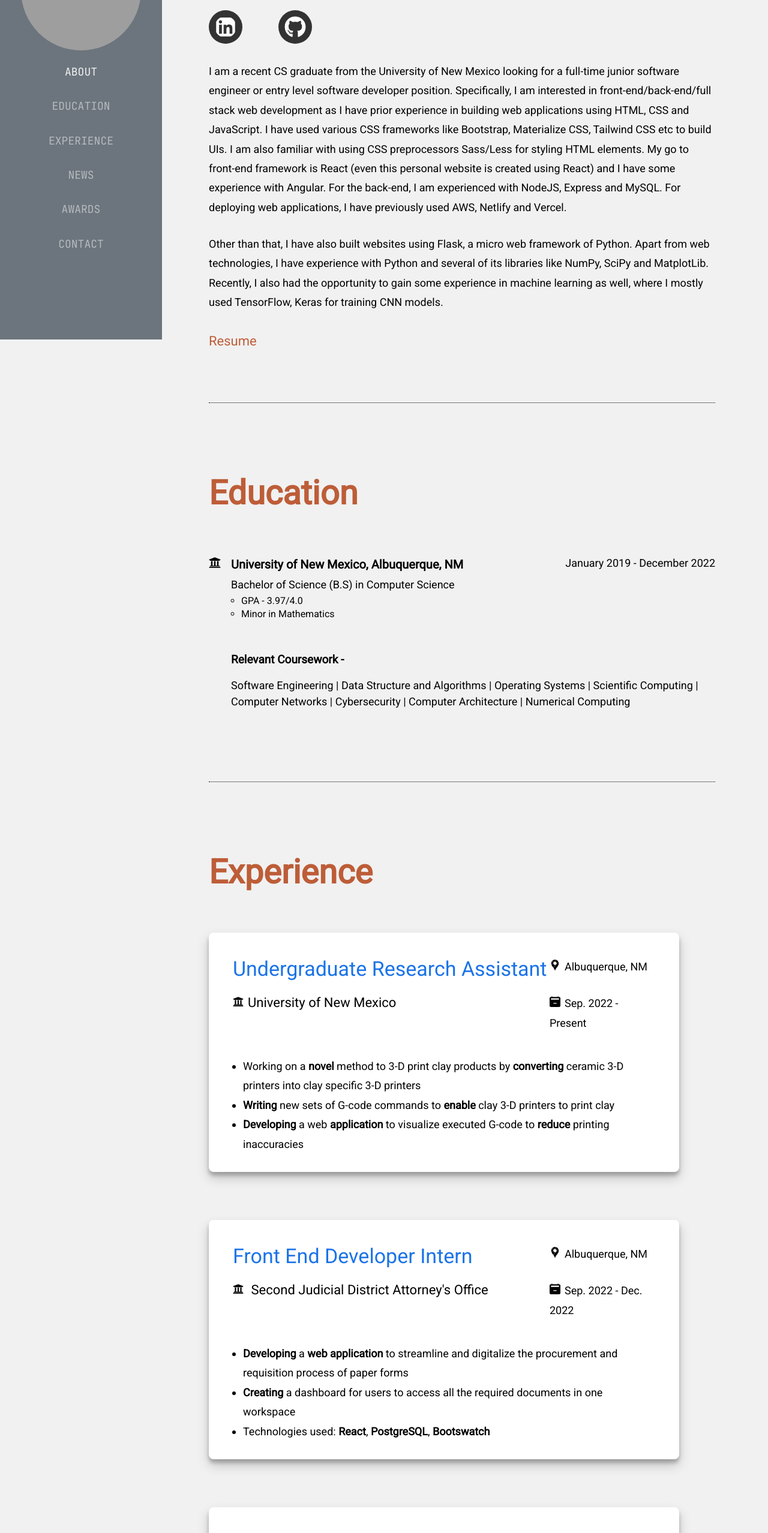
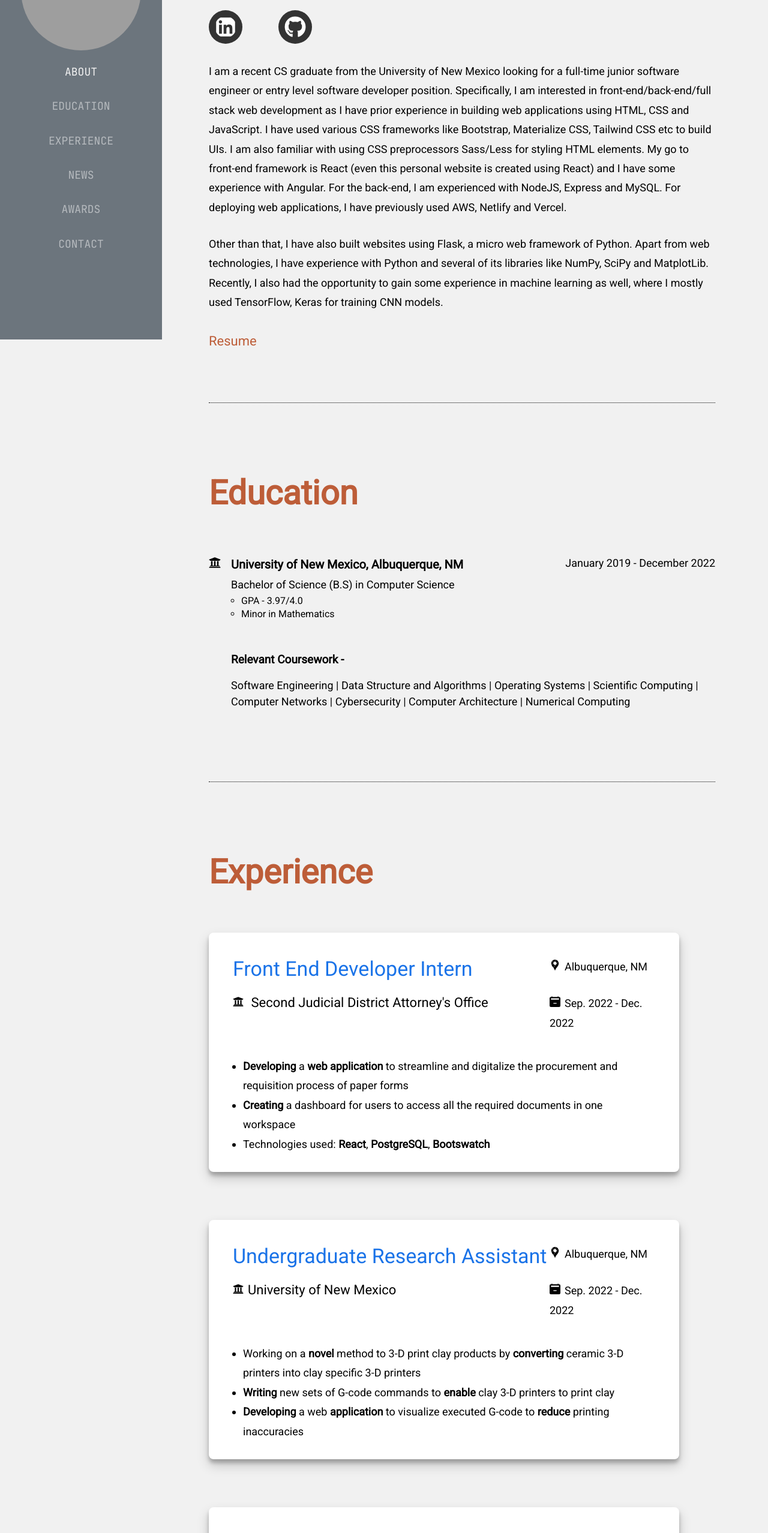
Before and after one commit to SHASWAT2000-loves-logic/Personal-Website, a React (Create React App) app: page / in a window 1280 px wide. Shown: the part 234-2790 px from the top of the page at 60% size. Built offline with nearby package versions, Linux system fonts and the light colour scheme; grey boxes are pictures that could not be loaded.

Commit message:
fixed active link and reload issue

```diff
--- a/src/App.js
+++ b/src/App.js
@@ -11,7 +11,7 @@
 */
 
 /* Note- There is also MobileNavbar component that has the hamburger menu, but it only shows on mobile devices that have width less than 480px*/
-
+import { useEffect } from "react";
 import Sidebar from "./components/Sidebar";
 import About from "./components/About";
 import Education from "./components/Education";
@@ -23,11 +23,12 @@ import Contact from "./components/Contact";
 // only for mobile devices
 import MobileNavbar from "./components/MobileNavbar";
 
+// when the page is refreshed the user will be directly taken to the top of the website
 function App() {
-  // when the page is refreshed the user will be directly taken to the top of the page
-  window.onbeforeunload = () => {
-    window.scrollTo(0, 0);
-  };
+  useEffect(() => {
+    window.history.scrollRestoration = "manual";
+  }, []);
+
   return (
     <div id="personal_website">
       <Sidebar />
--- a/src/components/Awards.jsx
+++ b/src/components/Awards.jsx
@@ -9,7 +9,7 @@ function Awards() {
       <p><FaMedal className="award_icon"/><span className="highlighted">Dean's List </span>(2019-2022); for 3.5+ GPA every semester</p>
       <p><FaMedal className="award_icon"/><span className="highlighted">Engineering Student Success Scholarship </span>at University of New Mexico (2020-2021); $500 per semester</p>
       <p><FaMedal className="award_icon"/><span className="highlighted">Selected </span>to participate in the Quantum Undergraduate Research Experience at the University of New Mexico (2021 &amp; 2022) (declined)</p>
-      <p><FaMedal className="award_icon"/><span className="highlighted">Amigo Scholarship </span>at the University of New Mexico (2019-Present); covers $16000 per semester in tuition</p>
+      <p><FaMedal className="award_icon"/><span className="highlighted">Amigo Scholarship </span>at the University of New Mexico (2019-2022); covers $16000 per semester in tuition</p>
     </div>
   )
 }
--- a/src/components/Experience.jsx
+++ b/src/components/Experience.jsx
@@ -11,21 +11,6 @@ function Experience() {
 
       <div className="card">
         <div className="card_grid">
-          <div className="position">Undergraduate Research Assistant</div>
-          <div className="location"><SiGooglemaps className="card_icon"/>Albuquerque, NM</div>
-          <div className="company"><FaUniversity className="card_icon"/>University of New Mexico</div>
-          <div className="dates"><BsFillCalendar2MinusFill className="card_icon"/>Sep. 2022 - Present</div>
-        </div>
-        <ul className="position_description">
-          <li>Working on a <span className="bold">novel</span> method to 3-D print clay products by <span className="bold">converting</span> ceramic 3-D printers into clay specific 3-D printers</li>
-          <li><span className="bold">Writing</span> new sets of G-code commands to <span className="bold">enable</span> clay 3-D printers to print clay</li>
-          <li><span className="bold">Developing</span> a web <span className="bold">application</span> to visualize executed G-code to <span className="bold">reduce</span> printing inaccuracies</li>
-        </ul>
-      </div>
-
-
-      <div className="card">
-        <div className="card_grid">
           <div className="position">Front End Developer Intern</div>
           <div className="location"><SiGooglemaps className="card_icon"/>Albuquerque, NM</div>
           <div className="company"><FaUniversity className="card_icon"/> Second Judicial District Attorney's Office</div>
@@ -35,6 +20,20 @@ function Experience() {
           <li><span className="bold">Developing</span> a <span className="bold">web application</span> to streamline and digitalize the procurement and requisition process of paper forms</li>
           <li><span className="bold">Creating</span> a dashboard for users to access all the required documents in one workspace</li>
           <li>Technologies used: <span className="bold">React</span>, <span className="bold">PostgreSQL</span>, <span className="bold">Bootswatch</span></li>
+        </ul>
+      </div>
+
+      <div className="card">
+        <div className="card_grid">
+          <div className="position">Undergraduate Research Assistant</div>
+          <div className="location"><SiGooglemaps className="card_icon"/>Albuquerque, NM</div>
+          <div className="company"><FaUniversity className="card_icon"/>University of New Mexico</div>
+          <div className="dates"><BsFillCalendar2MinusFill className="card_icon"/>Sep. 2022 - Dec. 2022</div>
+        </div>
+        <ul className="position_description">
+          <li>Working on a <span className="bold">novel</span> method to 3-D print clay products by <span className="bold">converting</span> ceramic 3-D printers into clay specific 3-D printers</li>
+          <li><span className="bold">Writing</span> new sets of G-code commands to <span className="bold">enable</span> clay 3-D printers to print clay</li>
+          <li><span className="bold">Developing</span> a web <span className="bold">application</span> to visualize executed G-code to <span className="bold">reduce</span> printing inaccuracies</li>
         </ul>
       </div>
 
--- a/src/components/Sidebar.jsx
+++ b/src/components/Sidebar.jsx
@@ -1,19 +1,28 @@
 // Sidebar component is the left side navbar of the website, which is positioned fixed.
 
 import {Link} from "react-scroll"
+function Sidebar() {
 
-function Sidebar() {
   return (
+
     <div className="sidebar">
       <nav>
         <ul className="navbar" id="top_navbar">
+          {/* personal image */}
           <img src={require("../images/Personal_Photo.png")} alt="Something went wrong" />
-          <li><Link activeClass="active_link" to="about" spy={true} smooth={true} offset={-80} duration={1000} className="about_link">About</Link></li>
-          <li><Link activeClass="active_link" to="education" spy={true} smooth={true} offset={-80} duration={1000} className="education_link">Education</Link></li>
-          <li><Link activeClass="active_link" to="experience" spy={true} smooth={true} offset={-80} duration={1000} className="experience_link">Experience</Link></li>
-          <li><Link activeClass="active_link" to="news" spy={true} smooth={true} offset={-80} duration={1000} className="news_link">News</Link></li>
-          <li><Link activeClass="active_link" to="awards" spy={true} smooth={true} offset={-80} duration={1000} className="awards_link">Awards</Link></li>
-          <li><Link activeClass="active_link" to="contact" spy={true} smooth={true} offset={-80} duration={1000} className="contact_link">Contact</Link></li>
+          {/* link to about section */}
+          <li><Link activeClass="active_link" to="about" spy={true} offset={-80} duration={1000} className="about_link">About</Link></li>
+          {/* link to education section */}
+          <li><Link activeClass="active_link" to="education" spy={true} offset={-80} duration={1000} className="education_link">Education</Link></li>
+          {/* link to experience section */}
+          <li><Link activeClass="active_link" to="experience" spy={true} offset={-80} duration={1000} className="experience_link">Experience</Link></li>
+          {/* link to news section */}
+          <li><Link activeClass="active_link" to="news" spy={true} offset={-80} duration={1000} className="news_link">News</Link></li>
+          {/* link to awards section */}
+          <li><Link activeClass="active_link" to="awards" spy={true} offset={-80} duration={1000} className="awards_link">Awards</Link></li>
+          {/* link to contact section */}
+          <li><Link activeClass="active_link" to="contact" spy={true} offset={-80} duration={1000} className="contact_link">Contact</Link></li>
+
         </ul>
       </nav>
     </div>
--- a/src/index.css
+++ b/src/index.css
@@ -35,6 +35,7 @@ html,body{
   background-color: #f1f1f1;
   font-family: 'Roboto', sans-serif;
   line-height: 1.8;
+  scroll-behavior: smooth;
 }
 
 /* initially we don't display the burger menu. It will only be displayed on mobile devices */
@@ -105,7 +106,6 @@ img{
 .contact_link:hover{
   color:#f1f1f1;
 }
-
 
 /* All p tags have a general font size */
 
```
